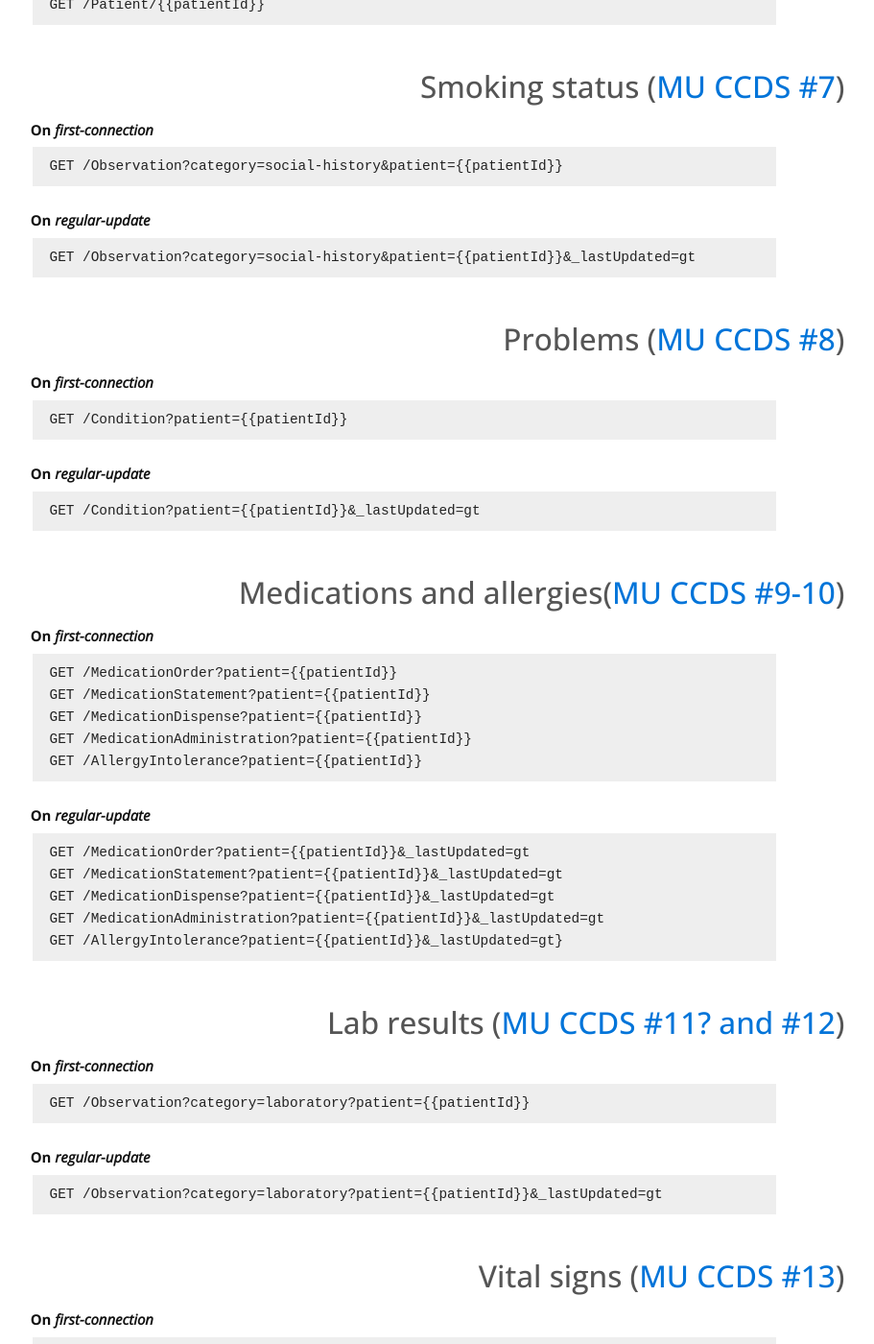
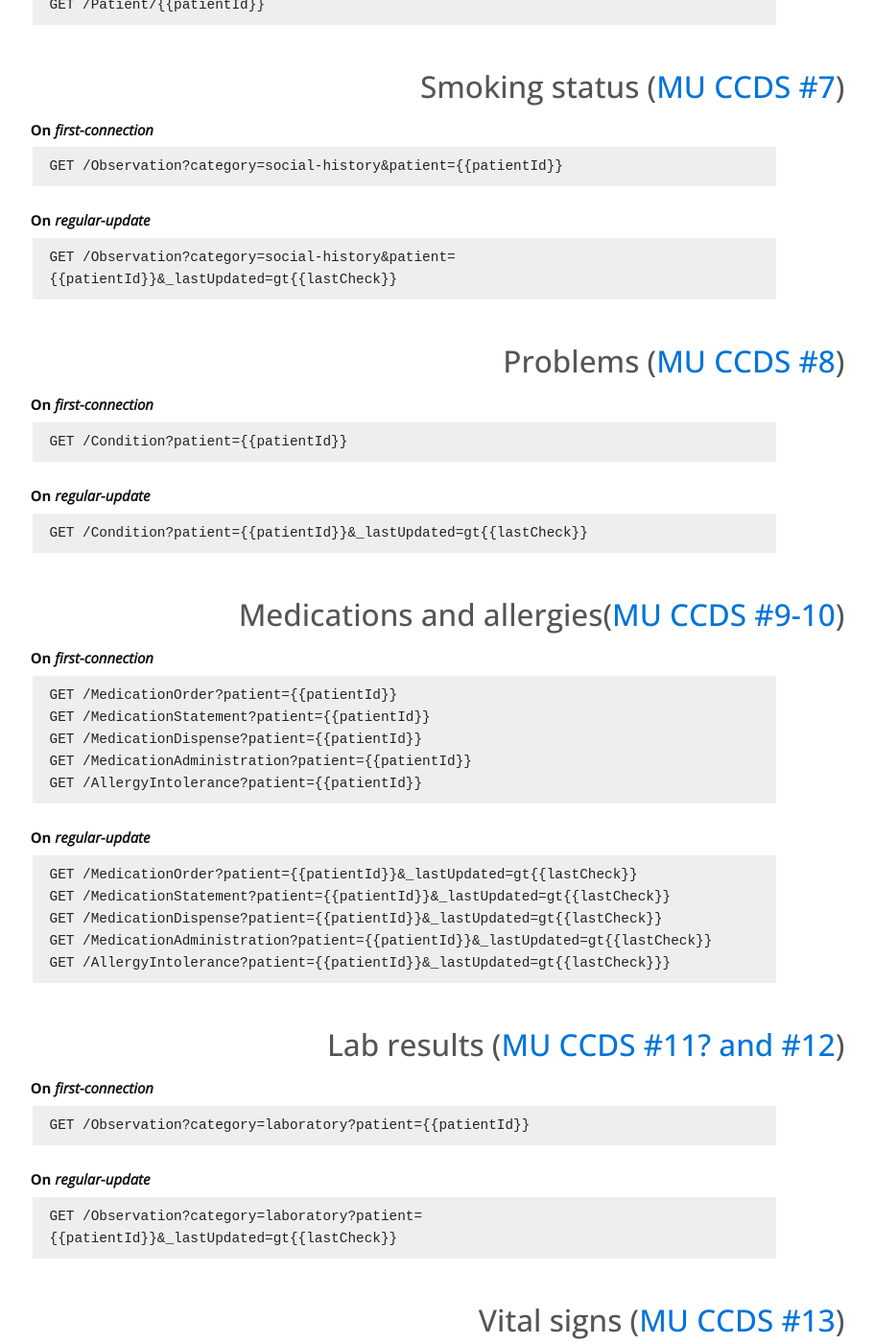
Before and after one commit to sync-for-science/sync-for-science.github.io, a Jekyll site: the page built from api-calls/index.md, in a window 1280 px wide and 1400 px high, scrolled down 1013 px. Shown: the whole window at 96% size, without its empty margins (219-1130 px from the left). Built offline with Jekyll 4.4.1, drawn with Linux system fonts in a browser that asks for light colours; nearby versions of some CDN libraries; some of the changed lines change nothing that is shown; some of the changed text lies outside the part shown.

Commit message:
Update index.md

```diff
--- a/api-calls/index.md
+++ b/api-calls/index.md
@@ -21,81 +21,81 @@
 Includes: name, birth sex, birthdate, race, ethnicty, preferred language
 
 ##### On *first-connection*, *regular-update*.
-    GET /Patient/{% raw %}{{{% endraw %}patientId{% raw %}}}{% endraw %}
+    GET /Patient/{% raw %}{{patientId}}{% endraw %}
 
 ## Smoking status ([MU CCDS #7](https://www.healthit.gov/sites/default/files/2015Ed_CCG_CCDS.pdf))
 
 ##### On *first-connection*
-    GET /Observation?category=social-history&patient={% raw %}{{{% endraw %}patientId{% raw %}}}{% endraw %}
+    GET /Observation?category=social-history&patient={% raw %}{{patientId}}{% endraw %}
 
 ##### On *regular-update*
-    GET /Observation?category=social-history&patient={% raw %}{{{% endraw %}patientId{% raw %}}}{% endraw %}&_lastUpdated=gt{{lastCheck}}
+    GET /Observation?category=social-history&patient={% raw %}{{patientId}}{% endraw %}&_lastUpdated=gt{% raw %}{{lastCheck}}{% endraw %}
 
 
 ## Problems ([MU CCDS #8](https://www.healthit.gov/sites/default/files/2015Ed_CCG_CCDS.pdf))
 
 ##### On *first-connection*
-    GET /Condition?patient={% raw %}{{{% endraw %}patientId{% raw %}}}{% endraw %}
+    GET /Condition?patient={% raw %}{{patientId}}{% endraw %}
 
 ##### On *regular-update*
-    GET /Condition?patient={% raw %}{{{% endraw %}patientId{% raw %}}}{% endraw %}&_lastUpdated=gt{{lastCheck}}
+    GET /Condition?patient={% raw %}{{patientId}}{% endraw %}&_lastUpdated=gt{% raw %}{{lastCheck}}{% endraw %}
 
 
 ## Medications and allergies([MU CCDS #9-10](https://www.healthit.gov/sites/default/files/2015Ed_CCG_CCDS.pdf))
 
 ##### On *first-connection*
-    GET /MedicationOrder?patient={% raw %}{{{% endraw %}patientId{% raw %}}}{% endraw %}
-    GET /MedicationStatement?patient={% raw %}{{{% endraw %}patientId{% raw %}}}{% endraw %}
-    GET /MedicationDispense?patient={% raw %}{{{% endraw %}patientId{% raw %}}}{% endraw %}
-    GET /MedicationAdministration?patient={% raw %}{{{% endraw %}patientId{% raw %}}}{% endraw %}
-    GET /AllergyIntolerance?patient={% raw %}{{{% endraw %}patientId{% raw %}}}{% endraw %}
+    GET /MedicationOrder?patient={% raw %}{{patientId}}{% endraw %}
+    GET /MedicationStatement?patient={% raw %}{{patientId}}{% endraw %}
+    GET /MedicationDispense?patient={% raw %}{{patientId}}{% endraw %}
+    GET /MedicationAdministration?patient={% raw %}{{patientId}}{% endraw %}
+    GET /AllergyIntolerance?patient={% raw %}{{patientId}}{% endraw %}
 
 ##### On *regular-update*
-    GET /MedicationOrder?patient={% raw %}{{{% endraw %}patientId{% raw %}}}{% endraw %}&_lastUpdated=gt{{lastCheck}}
-    GET /MedicationStatement?patient={% raw %}{{{% endraw %}patientId{% raw %}}}{% endraw %}&_lastUpdated=gt{{lastCheck}}
-    GET /MedicationDispense?patient={% raw %}{{{% endraw %}patientId{% raw %}}}{% endraw %}&_lastUpdated=gt{{lastCheck}}
-    GET /MedicationAdministration?patient={% raw %}{{{% endraw %}patientId{% raw %}}}{% endraw %}&_lastUpdated=gt{{lastCheck}}
-    GET /AllergyIntolerance?patient={% raw %}{{{% endraw %}patientId{% raw %}}}{% endraw %}&_lastUpdated=gt{{lastCheck}}}
+    GET /MedicationOrder?patient={% raw %}{{patientId}}{% endraw %}&_lastUpdated=gt{% raw %}{{lastCheck}}{% endraw %}
+    GET /MedicationStatement?patient={% raw %}{{patientId}}{% endraw %}&_lastUpdated=gt{% raw %}{{lastCheck}}{% endraw %}
+    GET /MedicationDispense?patient={% raw %}{{patientId}}{% endraw %}&_lastUpdated=gt{% raw %}{{lastCheck}}{% endraw %}
+    GET /MedicationAdministration?patient={% raw %}{{patientId}}{% endraw %}&_lastUpdated=gt{% raw %}{{lastCheck}}{% endraw %}
+    GET /AllergyIntolerance?patient={% raw %}{{patientId}}{% endraw %}&_lastUpdated=gt{% raw %}{{lastCheck}}{% endraw %}}
 
 
 ## Lab results ([MU CCDS #11? and #12](https://www.healthit.gov/sites/default/files/2015Ed_CCG_CCDS.pdf))
 
 ##### On *first-connection*
-    GET /Observation?category=laboratory?patient={% raw %}{{{% endraw %}patientId{% raw %}}}{% endraw %}
+    GET /Observation?category=laboratory?patient={% raw %}{{patientId}}{% endraw %}
 
 ##### On *regular-update*
-    GET /Observation?category=laboratory?patient={% raw %}{{{% endraw %}patientId{% raw %}}}{% endraw %}&_lastUpdated=gt{{lastCheck}}
+    GET /Observation?category=laboratory?patient={% raw %}{{patientId}}{% endraw %}&_lastUpdated=gt{% raw %}{{lastCheck}}{% endraw %}
 
 ## Vital signs ([MU CCDS #13](https://www.healthit.gov/sites/default/files/2015Ed_CCG_CCDS.pdf))
 
 ##### On *first-connection*
-    GET /Observation?category=vital-signs?patient={% raw %}{{{% endraw %}patientId{% raw %}}}{% endraw %}
+    GET /Observation?category=vital-signs?patient={% raw %}{{patientId}}{% endraw %}
 
 ##### On *regular-update*
-    GET /Observation?category=vital-signs?patient={% raw %}{{{% endraw %}patientId{% raw %}}}{% endraw %}&_lastUpdated=gt{{lastCheck}}
+    GET /Observation?category=vital-signs?patient={% raw %}{{patientId}}{% endraw %}&_lastUpdated=gt{% raw %}{{lastCheck}}{% endraw %}
 
 ## Procedures ([MU CCDS #15](https://www.healthit.gov/sites/default/files/2015Ed_CCG_CCDS.pdf))
 
 ##### On *first-connection*
-    GET /Procedure?patient={% raw %}{{{% endraw %}patientId{% raw %}}}{% endraw %}
+    GET /Procedure?patient={% raw %}{{patientId}}{% endraw %}
 
 ##### On *regular-update*
-    GET /Procedure?patient={% raw %}{{{% endraw %}patientId{% raw %}}}{% endraw %}&_lastUpdated=gt{{lastCheck}}}
+    GET /Procedure?patient={% raw %}{{patientId}}{% endraw %}&_lastUpdated=gt{% raw %}{{lastCheck}}{% endraw %}}
 
 ## Immunizations ([MU CCDS #17](https://www.healthit.gov/sites/default/files/2015Ed_CCG_CCDS.pdf))
 
 ##### On *first-connection*
-    GET /Immunization?patient={% raw %}{{{% endraw %}patientId{% raw %}}}{% endraw %}
+    GET /Immunization?patient={% raw %}{{patientId}}{% endraw %}
 
 ##### On *regular-update*
-    GET /Immunization?patient={% raw %}{{{% endraw %}patientId{% raw %}}}{% endraw %}&_lastUpdated=gt{{lastCheck}}
+    GET /Immunization?patient={% raw %}{{patientId}}{% endraw %}&_lastUpdated=gt{% raw %}{{lastCheck}}{% endraw %}
 
 ## Patient documents
 
 That is: whatever is available for portal download — not a CCDS requirement
 
 ##### On *first-connection*
-    GET /DocumentReference?patient={% raw %}{{{% endraw %}patientId{% raw %}}}{% endraw %}
+    GET /DocumentReference?patient={% raw %}{{patientId}}{% endraw %}
 
 ##### On *regular-update*
-    GET /DocumentReference?patient={% raw %}{{{% endraw %}patientId{% raw %}}}{% endraw %}&_lastUpdated=gt{{lastCheck}}
+    GET /DocumentReference?patient={% raw %}{{patientId}}{% endraw %}&_lastUpdated=gt{% raw %}{{lastCheck}}{% endraw %}
```
